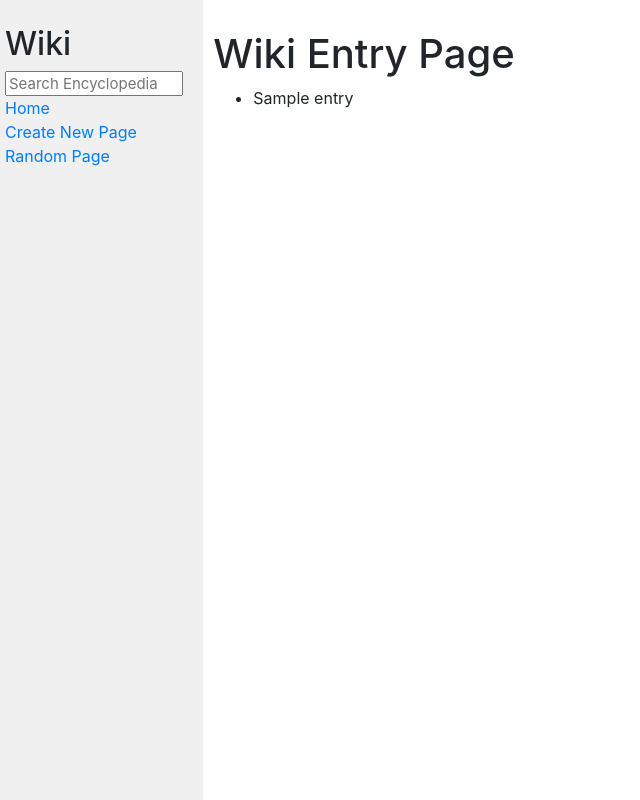
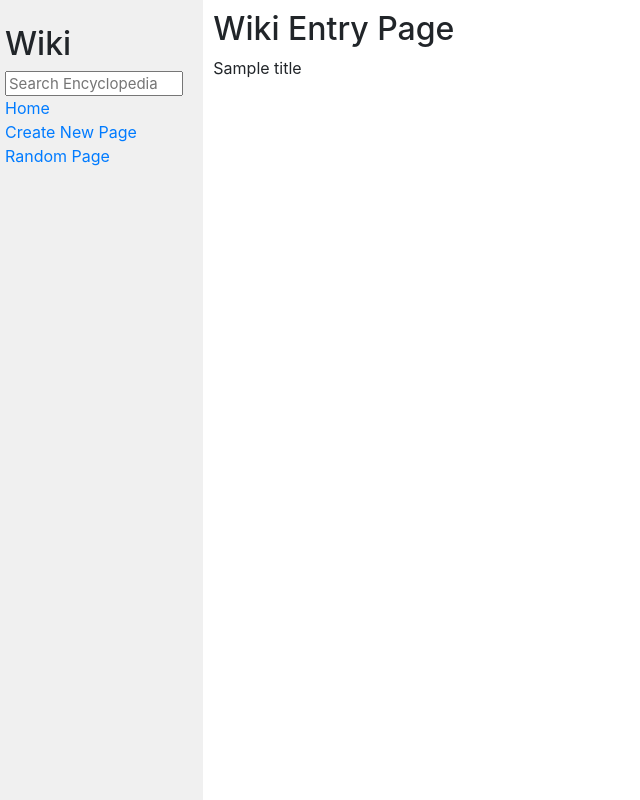
Before and after one commit to CarinaLR/WIKI, a Django app: template encyclopedia/templates/encyclopedia/entry_page.html in a window 1280 px wide. Shown: the whole page, without its empty margins (0-640 px from the left). Run offline with Django 3.2, Linux system fonts and the light colour scheme; the template is opened without the code that fills it: most values are stand-ins (such as "Sample title", 1, 10 or a date in 2020); parts of the project's set-up code (start-up, migrations or seed data) failed here and were passed over; some libraries are stand-ins or nearby versions.

```diff
--- a/encyclopedia/templates/encyclopedia/entry_page.html
+++ b/encyclopedia/templates/encyclopedia/entry_page.html
@@ -5,12 +5,8 @@
 {% endblock %}
 
 {% block body %}
-    <h1>Wiki Entry Page</h1>
-
-    <ul>
-        {% for entry in entries %}
-            <li>{{ entry }}</li>
-        {% endfor %}
-    </ul>
-
+    <h2>Wiki Entry Page</h2>
+    <div>
+    {{ title }}
+    <div>
 {% endblock %}
--- a/encyclopedia/urls.py
+++ b/encyclopedia/urls.py
@@ -5,5 +5,5 @@ from . import views
 urlpatterns = [
     path("", views.index, name="index"),
     path("create", views.create, name="create"),
-    path("/<str:title>", views.info, name="title")
+    path("<str:title>", views.entry_page, name="title")
 ]
--- a/encyclopedia/views.py
+++ b/encyclopedia/views.py
@@ -12,7 +12,7 @@ def index(request):
 def entry_page(request, title):
     if request.method == "GET":
         return render(request, "encyclopedia/entry_page.html", {
-            "title": util.get_entry()
+            "title": util.get_entry(title)
         })
     else:
         return render(request, "encyclopedia/error.html")
```
